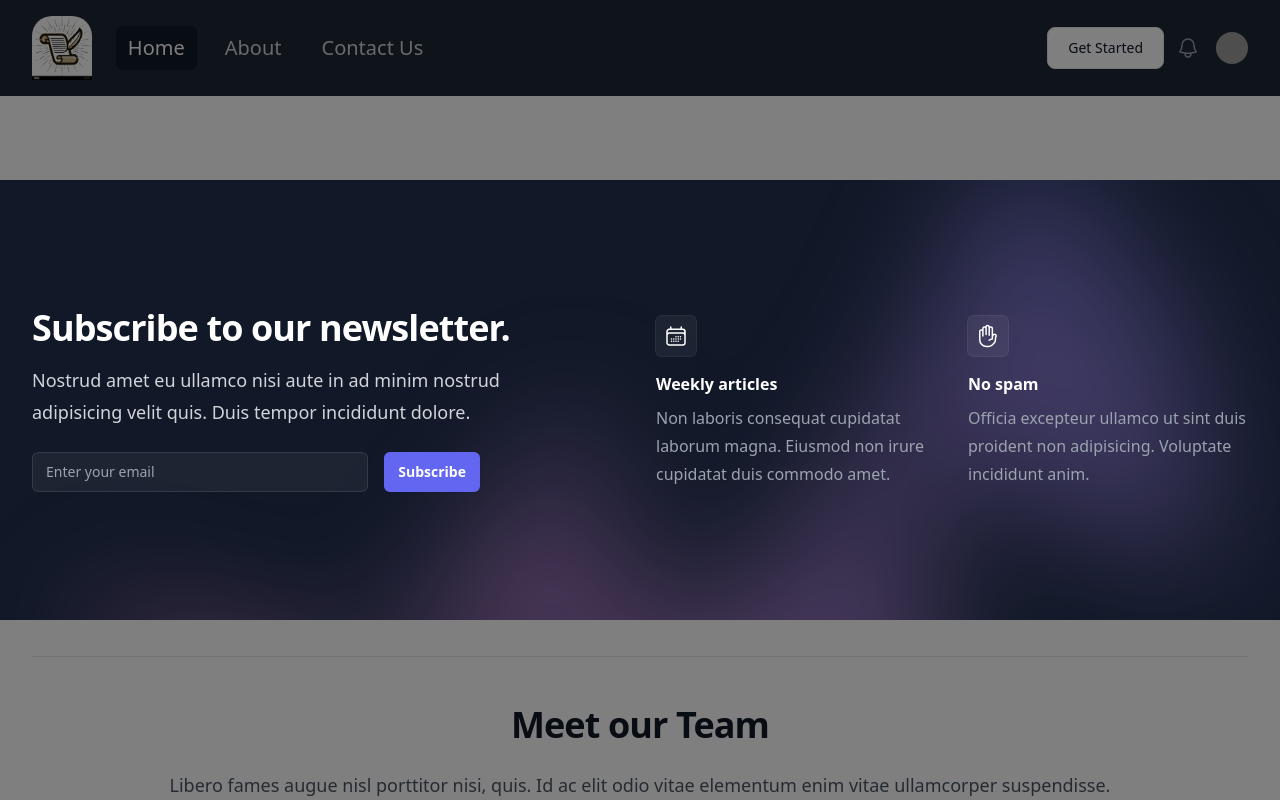
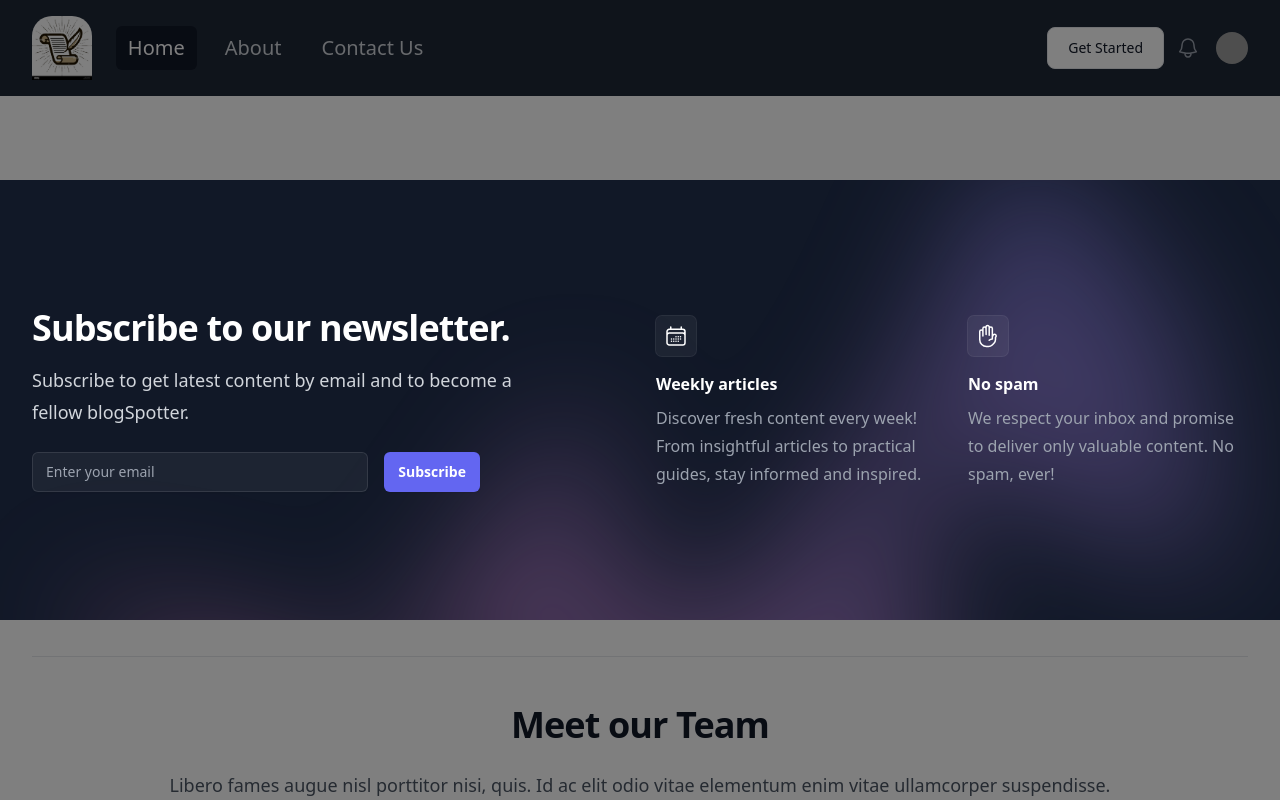
Before and after one commit to RitvikaS/BlogSpot, a React (Vite) app: page /about in a window 1280 px wide. Both pictures are taken after a click on the button "View notifications". Shown: the top 800 px of the page. Built offline with nearby package versions, Linux system fonts and the light colour scheme; grey boxes are pictures that could not be loaded.

Commit message:
added content to newsletter

```diff
--- a/src/modules/Newsletter/Newsletter.tsx
+++ b/src/modules/Newsletter/Newsletter.tsx
@@ -1,4 +1,4 @@
-import { CalendarDaysIcon, HandRaisedIcon } from '@heroicons/react/24/outline'
+import { CalendarDaysIcon, HandRaisedIcon } from "@heroicons/react/24/outline";
 
 export function NewsLetter() {
   return (
@@ -6,10 +6,12 @@ export function NewsLetter() {
       <div className="mx-auto max-w-7xl px-6 lg:px-8">
         <div className="mx-auto grid max-w-2xl grid-cols-1 gap-x-8 gap-y-16 lg:max-w-none lg:grid-cols-2">
           <div className="max-w-xl lg:max-w-lg">
-            <h2 className="text-3xl font-bold tracking-tight text-white sm:text-4xl">Subscribe to our newsletter.</h2>
+            <h2 className="text-3xl font-bold tracking-tight text-white sm:text-4xl">
+              Subscribe to our newsletter.
+            </h2>
             <p className="mt-4 text-lg leading-8 text-gray-300">
-              Nostrud amet eu ullamco nisi aute in ad minim nostrud adipisicing velit quis. Duis tempor incididunt
-              dolore.
+              Subscribe to get latest content by email and to become a fellow
+              blogSpotter.
             </p>
             <div className="mt-6 flex max-w-md gap-x-4">
               <label htmlFor="email-address" className="sr-only">
@@ -35,34 +37,45 @@ export function NewsLetter() {
           <dl className="grid grid-cols-1 gap-x-8 gap-y-10 sm:grid-cols-2 lg:pt-2">
             <div className="flex flex-col items-start">
               <div className="rounded-md bg-white/5 p-2 ring-1 ring-white/10">
-                <CalendarDaysIcon aria-hidden="true" className="h-6 w-6 text-white" />
+                <CalendarDaysIcon
+                  aria-hidden="true"
+                  className="h-6 w-6 text-white"
+                />
               </div>
-              <dt className="mt-4 font-semibold text-white">Weekly articles</dt>
-              <dd className="mt-2 leading-7 text-gray-400">
-                Non laboris consequat cupidatat laborum magna. Eiusmod non irure cupidatat duis commodo amet.
-              </dd>
+              <p className="mt-4 font-semibold text-white">Weekly articles</p>
+              <p className="mt-2 leading-7 text-gray-400">
+                Discover fresh content every week! From insightful articles to
+                practical guides, stay informed and inspired.{" "}
+              </p>
             </div>
             <div className="flex flex-col items-start">
               <div className="rounded-md bg-white/5 p-2 ring-1 ring-white/10">
-                <HandRaisedIcon aria-hidden="true" className="h-6 w-6 text-white" />
+                <HandRaisedIcon
+                  aria-hidden="true"
+                  className="h-6 w-6 text-white"
+                />
               </div>
-              <dt className="mt-4 font-semibold text-white">No spam</dt>
-              <dd className="mt-2 leading-7 text-gray-400">
-                Officia excepteur ullamco ut sint duis proident non adipisicing. Voluptate incididunt anim.
-              </dd>
+              <p className="mt-4 font-semibold text-white">No spam</p>
+              <p className="mt-2 leading-7 text-gray-400">
+                We respect your inbox and promise to deliver only valuable
+                content. No spam, ever!
+              </p>
             </div>
           </dl>
         </div>
       </div>
-      <div aria-hidden="true" className="absolute left-1/2 top-0 -z-10 -translate-x-1/2 blur-3xl xl:-top-6">
+      <div
+        aria-hidden="true"
+        className="absolute left-1/2 top-0 -z-10 -translate-x-1/2 blur-3xl xl:-top-6"
+      >
         <div
           style={{
             clipPath:
-              'polygon(74.1% 44.1%, 100% 61.6%, 97.5% 26.9%, 85.5% 0.1%, 80.7% 2%, 72.5% 32.5%, 60.2% 62.4%, 52.4% 68.1%, 47.5% 58.3%, 45.2% 34.5%, 27.5% 76.7%, 0.1% 64.9%, 17.9% 100%, 27.6% 76.8%, 76.1% 97.7%, 74.1% 44.1%)',
+              "polygon(74.1% 44.1%, 100% 61.6%, 97.5% 26.9%, 85.5% 0.1%, 80.7% 2%, 72.5% 32.5%, 60.2% 62.4%, 52.4% 68.1%, 47.5% 58.3%, 45.2% 34.5%, 27.5% 76.7%, 0.1% 64.9%, 17.9% 100%, 27.6% 76.8%, 76.1% 97.7%, 74.1% 44.1%)",
           }}
           className="aspect-[1155/678] w-[72.1875rem] bg-gradient-to-tr from-[#ff80b5] to-[#9089fc] opacity-30"
         />
       </div>
     </div>
-  )
+  );
 }
```
